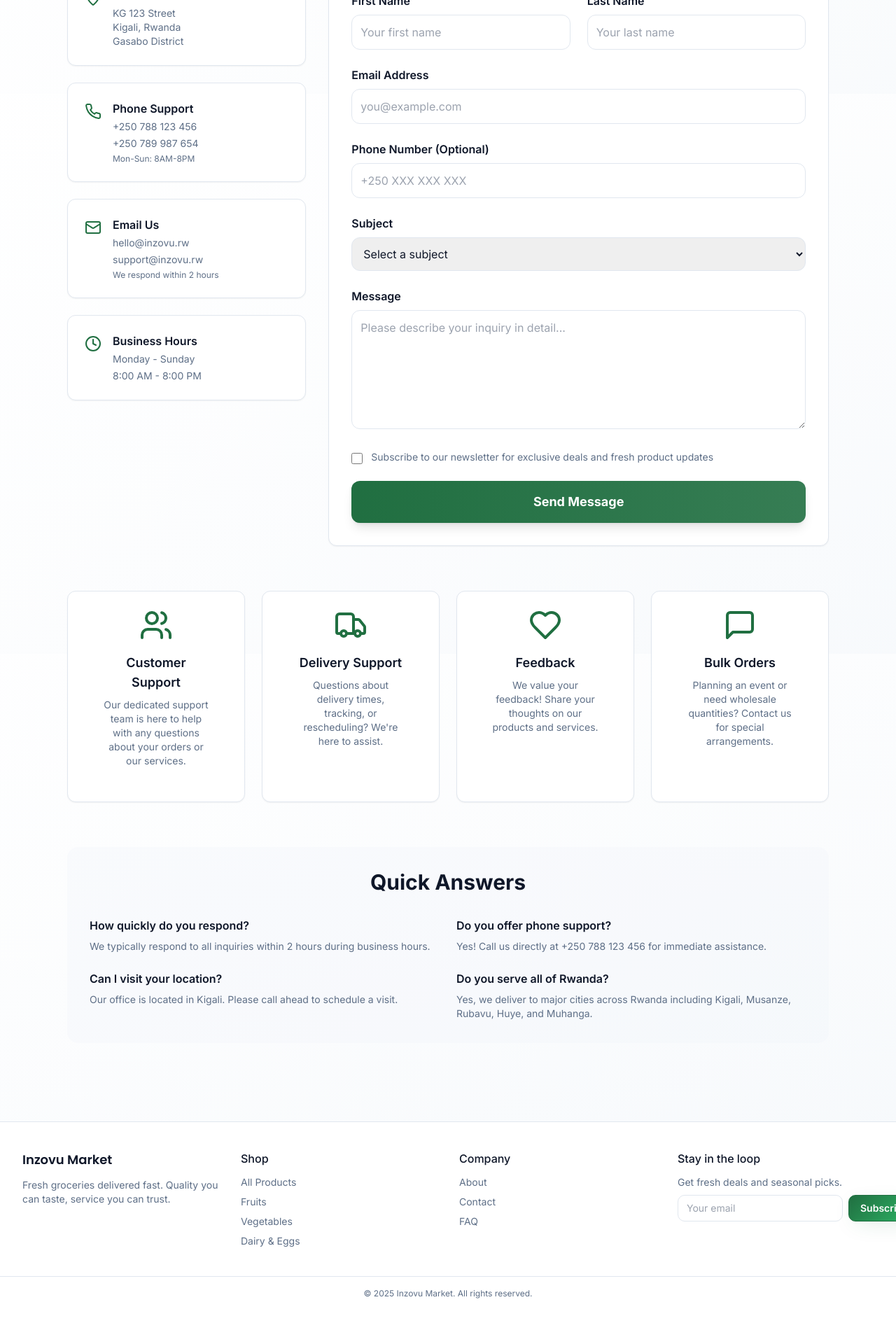
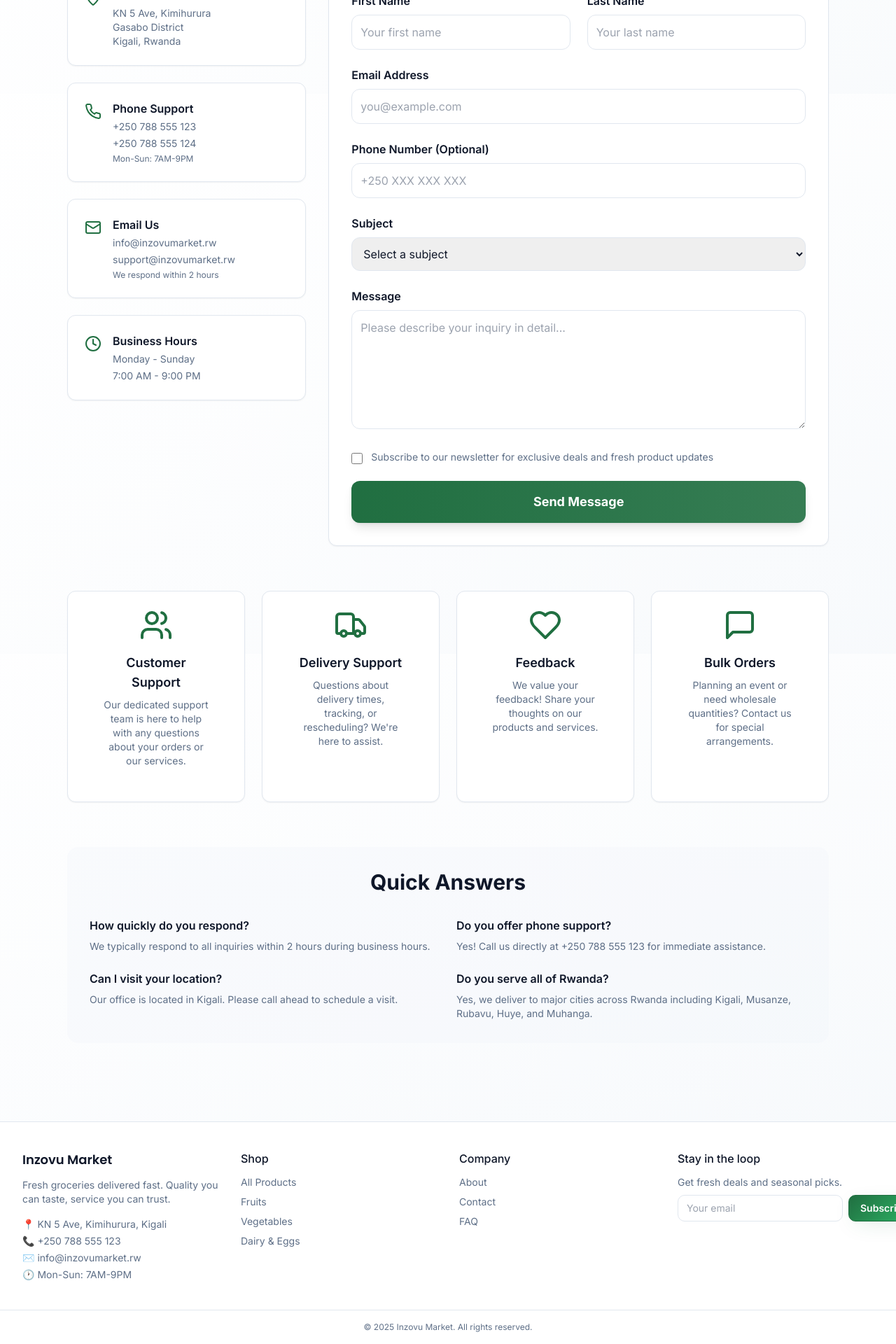
Before and after one commit to rommygd/inzovu-app, a React (Vite) app: page /contact in a window 1280 px wide. Shown: the part 666-2586 px from the top of the page at 70% size. Before the commit the page ends 2538 px from the top, so only its background shows below. Built offline with nearby package versions, Linux system fonts and the light colour scheme.

Commit message:
Refactor: Populate pages with Inzovu Market data

```diff
--- a/src/components/layout/Footer.tsx
+++ b/src/components/layout/Footer.tsx
@@ -6,7 +6,13 @@ export default function Footer() {
       <div className="container mx-auto grid gap-8 md:grid-cols-4 py-10">
         <div>
           <h3 className="font-display text-lg font-semibold mb-3">Inzovu Market</h3>
-          <p className="text-sm text-muted-foreground">Fresh groceries delivered fast. Quality you can taste, service you can trust.</p>
+          <p className="text-sm text-muted-foreground mb-4">Fresh groceries delivered fast. Quality you can taste, service you can trust.</p>
+          <div className="text-sm text-muted-foreground space-y-1">
+            <p>📍 KN 5 Ave, Kimihurura, Kigali</p>
+            <p>📞 +250 788 555 123</p>
+            <p>✉️ info@inzovumarket.rw</p>
+            <p>🕐 Mon-Sun: 7AM-9PM</p>
+          </div>
         </div>
         <div>
           <h4 className="font-medium mb-3">Shop</h4>
--- a/src/pages/About.tsx
+++ b/src/pages/About.tsx
@@ -1,5 +1,6 @@
 import { MapPin, Phone, Mail, Clock, Users, Award, Truck, Heart, Leaf, Star, Shield, Zap } from "lucide-react";
 import { Card, CardContent } from "@/components/ui/card";
+import aboutFarmImage from "@/assets/about-farm.jpg";
 
 export default function About() {
   return (
@@ -57,7 +58,7 @@ export default function About() {
         </div>
         <div className="relative">
           <img
-            src="/placeholder.svg"
+            src={aboutFarmImage}
             alt="Fresh produce from Rwandan farms"
             className="rounded-2xl shadow-2xl w-full h-80 object-cover"
           />
@@ -190,22 +191,22 @@ export default function About() {
           <div className="text-center">
             <MapPin className="h-8 w-8 text-primary mx-auto mb-2" />
             <h3 className="font-semibold mb-1">Address</h3>
-            <p className="text-sm text-muted-foreground">KG 123 St, Kigali, Rwanda</p>
+            <p className="text-sm text-muted-foreground">KN 5 Ave, Kimihurura<br />Kigali, Rwanda</p>
           </div>
           <div className="text-center">
             <Phone className="h-8 w-8 text-primary mx-auto mb-2" />
             <h3 className="font-semibold mb-1">Phone</h3>
-            <p className="text-sm text-muted-foreground">+250 788 123 456</p>
+            <p className="text-sm text-muted-foreground">+250 788 555 123</p>
           </div>
           <div className="text-center">
             <Mail className="h-8 w-8 text-primary mx-auto mb-2" />
             <h3 className="font-semibold mb-1">Email</h3>
-            <p className="text-sm text-muted-foreground">hello@inzovu.rw</p>
+            <p className="text-sm text-muted-foreground">info@inzovumarket.rw</p>
           </div>
           <div className="text-center">
             <Clock className="h-8 w-8 text-primary mx-auto mb-2" />
             <h3 className="font-semibold mb-1">Hours</h3>
-            <p className="text-sm text-muted-foreground">Mon-Sun: 8AM-8PM</p>
+            <p className="text-sm text-muted-foreground">Mon-Sun: 7AM-9PM</p>
           </div>
         </div>
         <div className="text-center">
--- a/src/pages/Contact.tsx
+++ b/src/pages/Contact.tsx
@@ -38,9 +38,9 @@ export default function Contact() {
                   <div>
                     <h3 className="font-semibold mb-1">Our Location</h3>
                     <p className="text-muted-foreground text-sm">
-                      KG 123 Street<br />
-                      Kigali, Rwanda<br />
-                      Gasabo District
+                      KN 5 Ave, Kimihurura<br />
+                      Gasabo District<br />
+                      Kigali, Rwanda
                     </p>
                   </div>
                 </div>
@@ -53,9 +53,9 @@ export default function Contact() {
                   <Phone className="h-6 w-6 text-primary mt-1 flex-shrink-0" />
                   <div>
                     <h3 className="font-semibold mb-1">Phone Support</h3>
-                    <p className="text-muted-foreground text-sm mb-1">+250 788 123 456</p>
-                    <p className="text-muted-foreground text-sm mb-1">+250 789 987 654</p>
-                    <p className="text-xs text-muted-foreground">Mon-Sun: 8AM-8PM</p>
+                    <p className="text-muted-foreground text-sm mb-1">+250 788 555 123</p>
+                    <p className="text-muted-foreground text-sm mb-1">+250 788 555 124</p>
+                    <p className="text-xs text-muted-foreground">Mon-Sun: 7AM-9PM</p>
                   </div>
                 </div>
               </CardContent>
@@ -67,8 +67,8 @@ export default function Contact() {
                   <Mail className="h-6 w-6 text-primary mt-1 flex-shrink-0" />
                   <div>
                     <h3 className="font-semibold mb-1">Email Us</h3>
-                    <p className="text-muted-foreground text-sm mb-1">hello@inzovu.rw</p>
-                    <p className="text-muted-foreground text-sm mb-1">support@inzovu.rw</p>
+                    <p className="text-muted-foreground text-sm mb-1">info@inzovumarket.rw</p>
+                    <p className="text-muted-foreground text-sm mb-1">support@inzovumarket.rw</p>
                     <p className="text-xs text-muted-foreground">We respond within 2 hours</p>
                   </div>
                 </div>
@@ -82,7 +82,7 @@ export default function Contact() {
                   <div>
                     <h3 className="font-semibold mb-1">Business Hours</h3>
                     <p className="text-muted-foreground text-sm mb-1">Monday - Sunday</p>
-                    <p className="text-muted-foreground text-sm">8:00 AM - 8:00 PM</p>
+                    <p className="text-muted-foreground text-sm">7:00 AM - 9:00 PM</p>
                   </div>
                 </div>
               </CardContent>
@@ -244,7 +244,7 @@ export default function Contact() {
           </div>
           <div>
             <h3 className="font-semibold mb-2">Do you offer phone support?</h3>
-            <p className="text-sm text-muted-foreground">Yes! Call us directly at +250 788 123 456 for immediate assistance.</p>
+            <p className="text-sm text-muted-foreground">Yes! Call us directly at +250 788 555 123 for immediate assistance.</p>
           </div>
           <div>
             <h3 className="font-semibold mb-2">Can I visit your location?</h3>
--- a/src/pages/FAQ.tsx
+++ b/src/pages/FAQ.tsx
@@ -238,15 +238,15 @@ export default function FAQ() {
         <div className="flex flex-col sm:flex-row gap-4 justify-center">
           <div className="flex items-center gap-2 text-sm">
             <Phone className="h-4 w-4 text-primary" />
-            <span>Call: +250 788 123 456</span>
+            <span>Call: +250 788 555 123</span>
           </div>
           <div className="flex items-center gap-2 text-sm">
             <HelpCircle className="h-4 w-4 text-primary" />
-            <span>Email: support@inzovu.rw</span>
+            <span>Email: support@inzovumarket.rw</span>
           </div>
           <div className="flex items-center gap-2 text-sm">
             <Clock className="h-4 w-4 text-primary" />
-            <span>Mon-Sun: 8AM-8PM</span>
+            <span>Mon-Sun: 7AM-9PM</span>
           </div>
         </div>
       </div>
```
Also changed, not shown: src/assets/about-farm.jpg (added).
